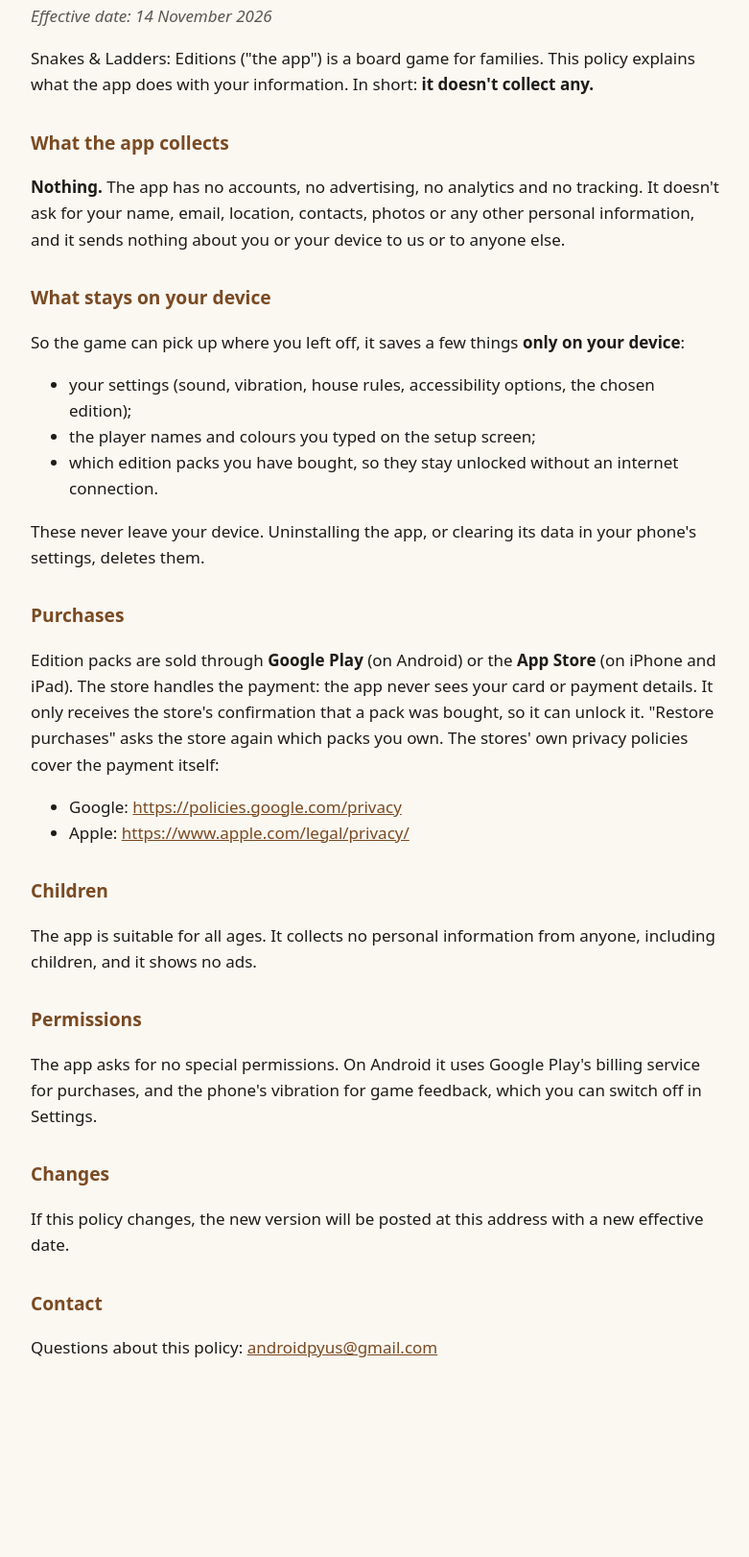
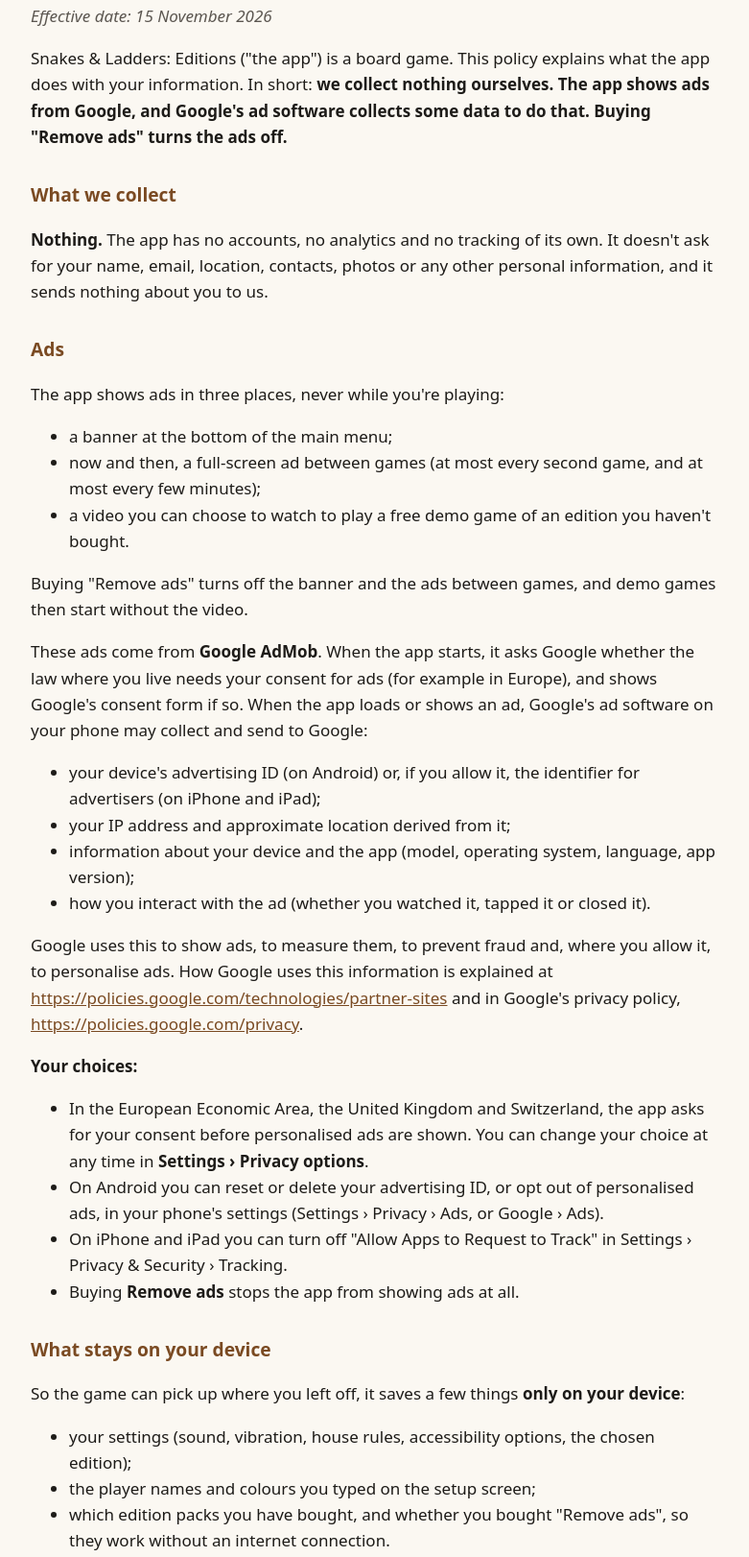
Before and after one commit to Pyush/snakes-ladders-privacy, a plain HTML site: page index.html in a window 1280 px wide. Shown: the part 82-1704 px from the top of the page at 96% size, without its empty margins (248-1029 px from the left). Before the commit the page ends 1580 px from the top, so only its background shows below. Drawn offline with Linux system fonts and the light colour scheme.

Commit message:
Update privacy policy for Google AdMob ads

```diff
--- a/index.html
+++ b/index.html
@@ -18,28 +18,51 @@
 <body>
 <main>
 <h1>Privacy Policy: Snakes &amp; Ladders: Editions</h1>
-<p><em>Effective date: 14 November 2026</em></p>
-<p>Snakes &amp; Ladders: Editions (&quot;the app&quot;) is a board game for families. This policy explains what the app does with your information. In short: <strong>it doesn&#x27;t collect any.</strong></p>
-<h2>What the app collects</h2>
-<p><strong>Nothing.</strong> The app has no accounts, no advertising, no analytics and no tracking. It doesn&#x27;t ask for your name, email, location, contacts, photos or any other personal information, and it sends nothing about you or your device to us or to anyone else.</p>
+<p><em>Effective date: 15 November 2026</em></p>
+<p>Snakes &amp; Ladders: Editions (&quot;the app&quot;) is a board game. This policy explains what the app does with your information. In short: <strong>we collect nothing ourselves. The app shows ads from Google, and Google&#x27;s ad software collects some data to do that. Buying &quot;Remove ads&quot; turns the ads off.</strong></p>
+<h2>What we collect</h2>
+<p><strong>Nothing.</strong> The app has no accounts, no analytics and no tracking of its own. It doesn&#x27;t ask for your name, email, location, contacts, photos or any other personal information, and it sends nothing about you to us.</p>
+<h2>Ads</h2>
+<p>The app shows ads in three places, never while you&#x27;re playing:</p>
+<ul>
+<li>a banner at the bottom of the main menu;</li>
+<li>now and then, a full-screen ad between games (at most every second game, and at most every few minutes);</li>
+<li>a video you can choose to watch to play a free demo game of an edition you haven&#x27;t bought.</li>
+</ul>
+<p>Buying &quot;Remove ads&quot; turns off the banner and the ads between games, and demo games then start without the video.</p>
+<p>These ads come from <strong>Google AdMob</strong>. When the app starts, it asks Google whether the law where you live needs your consent for ads (for example in Europe), and shows Google&#x27;s consent form if so. When the app loads or shows an ad, Google&#x27;s ad software on your phone may collect and send to Google:</p>
+<ul>
+<li>your device&#x27;s advertising ID (on Android) or, if you allow it, the identifier for advertisers (on iPhone and iPad);</li>
+<li>your IP address and approximate location derived from it;</li>
+<li>information about your device and the app (model, operating system, language, app version);</li>
+<li>how you interact with the ad (whether you watched it, tapped it or closed it).</li>
+</ul>
+<p>Google uses this to show ads, to measure them, to prevent fraud and, where you allow it, to personalise ads. How Google uses this information is explained at <a href="https://policies.google.com/technologies/partner-sites">https://policies.google.com/technologies/partner-sites</a> and in Google&#x27;s privacy policy, <a href="https://policies.google.com/privacy">https://policies.google.com/privacy</a>.</p>
+<p><strong>Your choices:</strong></p>
+<ul>
+<li>In the European Economic Area, the United Kingdom and Switzerland, the app asks for your consent before personalised ads are shown. You can change your choice at any time in <strong>Settings › Privacy options</strong>.</li>
+<li>On Android you can reset or delete your advertising ID, or opt out of personalised ads, in your phone&#x27;s settings (Settings › Privacy › Ads, or Google › Ads).</li>
+<li>On iPhone and iPad you can turn off &quot;Allow Apps to Request to Track&quot; in Settings › Privacy &amp; Security › Tracking.</li>
+<li>Buying <strong>Remove ads</strong> stops the app from showing ads at all.</li>
+</ul>
 <h2>What stays on your device</h2>
 <p>So the game can pick up where you left off, it saves a few things <strong>only on your device</strong>:</p>
 <ul>
 <li>your settings (sound, vibration, house rules, accessibility options, the chosen edition);</li>
 <li>the player names and colours you typed on the setup screen;</li>
-<li>which edition packs you have bought, so they stay unlocked without an internet connection.</li>
+<li>which edition packs you have bought, and whether you bought &quot;Remove ads&quot;, so they work without an internet connection.</li>
 </ul>
 <p>These never leave your device. Uninstalling the app, or clearing its data in your phone&#x27;s settings, deletes them.</p>
 <h2>Purchases</h2>
-<p>Edition packs are sold through <strong>Google Play</strong> (on Android) or the <strong>App Store</strong> (on iPhone and iPad). The store handles the payment: the app never sees your card or payment details. It only receives the store&#x27;s confirmation that a pack was bought, so it can unlock it. &quot;Restore purchases&quot; asks the store again which packs you own. The stores&#x27; own privacy policies cover the payment itself:</p>
+<p>Edition packs and &quot;Remove ads&quot; are sold through <strong>Google Play</strong> (on Android) or the <strong>App Store</strong> (on iPhone and iPad). The store handles the payment: the app never sees your card or payment details. It only receives the store&#x27;s confirmation that something was bought, so it can unlock it. &quot;Restore purchases&quot; asks the store again what you own. The stores&#x27; own privacy policies cover the payment itself:</p>
 <ul>
 <li>Google: <a href="https://policies.google.com/privacy">https://policies.google.com/privacy</a></li>
 <li>Apple: <a href="https://www.apple.com/legal/privacy/">https://www.apple.com/legal/privacy/</a></li>
 </ul>
 <h2>Children</h2>
-<p>The app is suitable for all ages. It collects no personal information from anyone, including children, and it shows no ads.</p>
+<p>The app is meant for players aged 13 and over and is not directed at children under 13. We don&#x27;t knowingly collect personal information from children. If you believe a child has used the app&#x27;s ads, contact us and we&#x27;ll help.</p>
 <h2>Permissions</h2>
-<p>The app asks for no special permissions. On Android it uses Google Play&#x27;s billing service for purchases, and the phone&#x27;s vibration for game feedback, which you can switch off in Settings.</p>
+<p>The app asks for no special permissions. On Android it uses Google Play&#x27;s billing service for purchases, the advertising ID permission for Google&#x27;s ads, and the phone&#x27;s vibration for game feedback, which you can switch off in Settings.</p>
 <h2>Changes</h2>
 <p>If this policy changes, the new version will be posted at this address with a new effective date.</p>
 <h2>Contact</h2>
```
